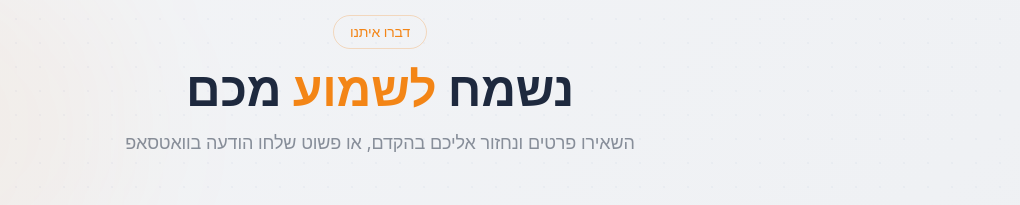
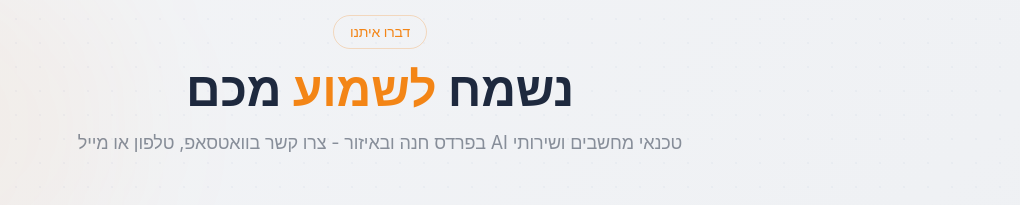
Before and after one commit to etgar79/express-canvas-clone, a React (Vite) app: page / in a window 1280 px wide. Shown: the part 4600-4805 px from the top of the page, without its empty margins (260-1280 px from the left). Built offline with nearby package versions, Linux system fonts and the light colour scheme; no server answers; the HTML template or start-up script is replaced by a standard one.

Commit message:
Changes
Co-authored-by: etgar79 <170973685+etgar79@users.noreply.github.com>

```diff
--- a/src/components/Contact.tsx
+++ b/src/components/Contact.tsx
@@ -19,7 +19,7 @@ export const Contact = () => {
               נשמח <span className="text-accent">לשמוע</span> מכם
             </h2>
             <p className="text-lg text-foreground/50 max-w-2xl mx-auto">
-              השאירו פרטים ונחזור אליכם בהקדם, או פשוט שלחו הודעה בוואטסאפ
+              טכנאי מחשבים ושירותי AI בפרדס חנה ובאיזור - צרו קשר בוואטסאפ, טלפון או מייל
             </p>
           </div>
 
```
